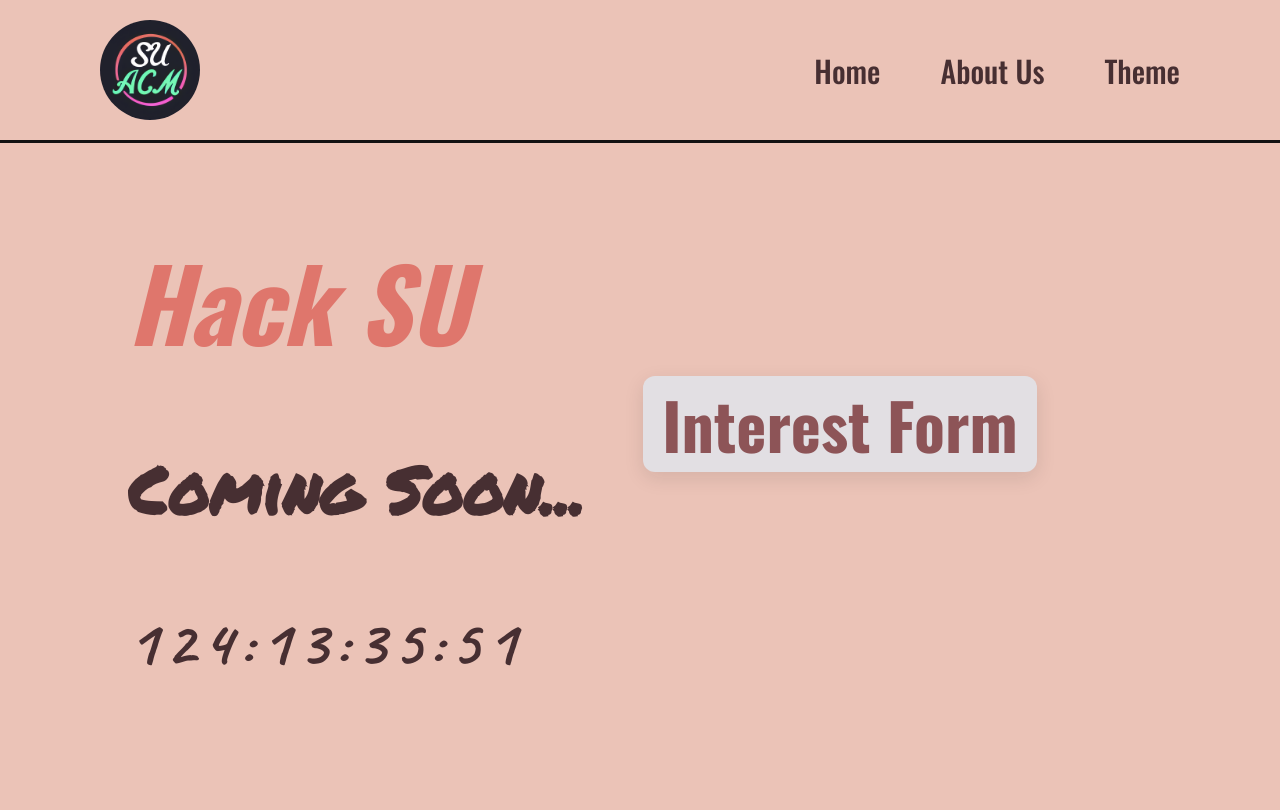
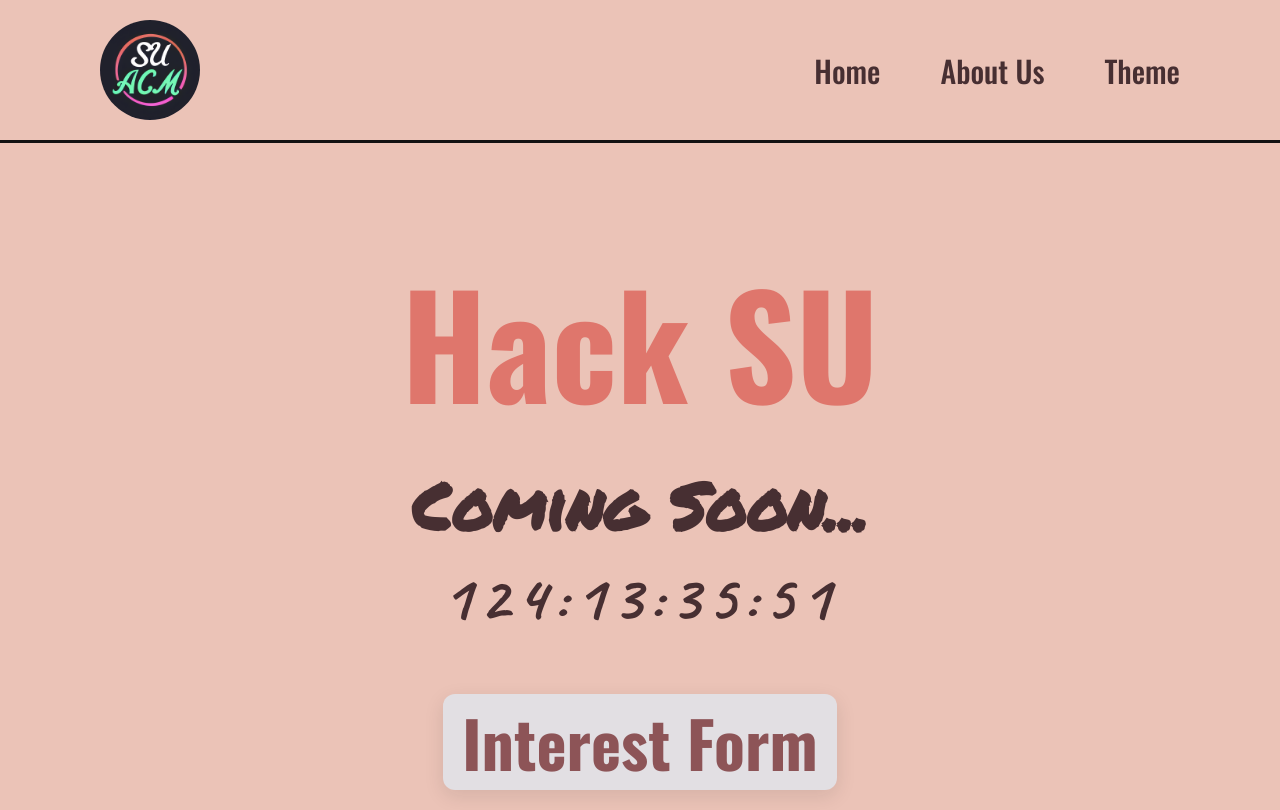
Before and after one commit to nandan-varma/HackSU, a React (Create React App) app: page / in a window 1280 px wide. Built offline with nearby package versions, Linux system fonts and the light colour scheme.

Commit message:
redid home page design after talking to bryan

```diff
--- a/src/components/Home/Home.css
+++ b/src/components/Home/Home.css
@@ -4,32 +4,31 @@
 }
 
 .text-object {
-    position: absolute;
-    top: 20%;
-    left: 10%;
+    display: grid;
+    place-items: center;
     color: #472f32;
 }
 
 h1 {
     font-family: "Oswald", sans-serif;
-    font-size: 100px;
-    font-style: italic;
+    font-size: 140px;
+    /* font-style: italic; */
     color: #df766c
 }
 
 h2 {
+    margin-top: -80px;
     font-family: "Permanent Marker", cursive;
     font-size: 65px;
 }
 
 h3 {
+    margin-top: -50px;
     font-family: "Caveat", cursive;
     font-size: 65px;
     letter-spacing: 0.5rem;
 }
 
 .interest-form-button {
-  position: absolute;
-  top: 47%;
-  right: 19%;
+    margin-top: -10px;
 }
--- a/src/components/Home/Home.js
+++ b/src/components/Home/Home.js
@@ -48,9 +48,9 @@ function Home() {
         <h1>Hack SU</h1>
         <h2>Coming Soon...</h2>
         <h3>{formatTime(timerDays)}:{formatTime(timerHours)}:{formatTime(timerMinutes)}:{formatTime(timerSeconds)}</h3>
-      </div>
-      <div className="interest-form-button">
-        <InterestButton/>
+        <div className="interest-form-button">
+          <InterestButton/>
+        </div>
       </div>
     </div>
   );
```
Lines whose indentation alone changed are shown as unchanged.
